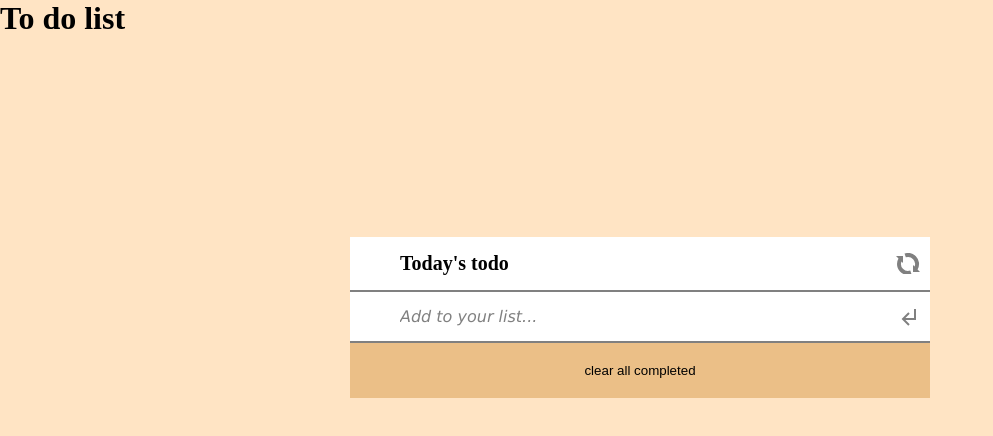
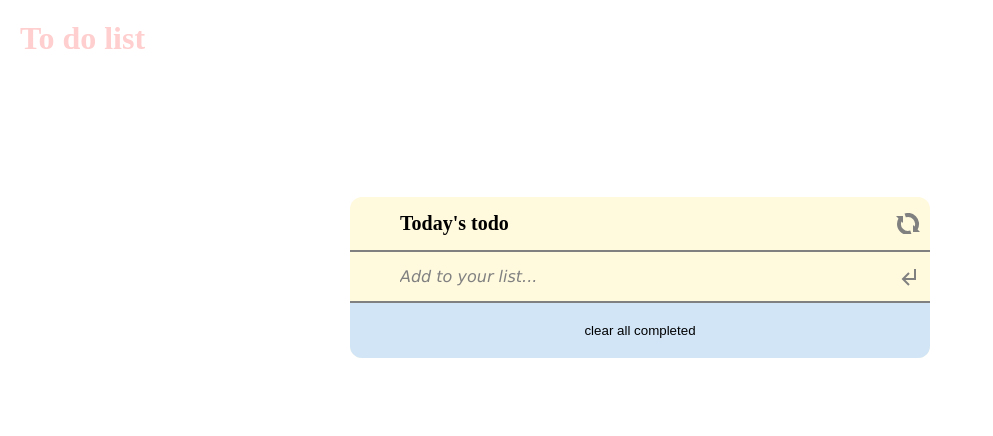
Before and after one commit to houdamzari/Todo-List, a website built with webpack: page src/index.html in a window 1280 px wide. Shown: the whole page, without its empty margins (0-993 px from the left). Built offline with nearby package versions, Linux system fonts and the light colour scheme.

Commit message:
Edit layout

```diff
--- a/package.json
+++ b/package.json
@@ -28,6 +28,7 @@
     "eslint-plugin-import": "^2.26.0",
     "hint": "^7.1.3",
     "html-webpack-plugin": "^5.5.0",
+    "jest": "^29.3.1",
     "style-loader": "^3.3.1",
     "stylelint": "^13.13.1",
     "stylelint-config-standard": "^21.0.0",
--- a/src/style.css
+++ b/src/style.css
@@ -1,15 +1,21 @@
 body {
-  background-color: bisque;
+  background-color: white;
+}
+
+h1 {
+  padding: 20px;
+  color: #ffcece;
 }
 
 .wrapper {
-  background-color: white;
+  background-color: #fff9de;
   width: 580px;
   display: flex;
   flex-direction: column;
   justify-content: center;
   margin: 0 auto;
-  margin-top: 200px;
+  margin-top: 120px;
+  border-radius: 12px;
 }
 
 .todo-list-item {
@@ -74,10 +80,12 @@ body {
 .clear {
   padding: 20px;
   text-align: center;
-  background-color: rgb(235, 191, 135);
+  background-color: #d1e5f7;
   border: none;
   cursor: pointer;
   transition: all 0.4s;
+  border-bottom-right-radius: 12px;
+  border-bottom-left-radius: 12px;
 }
 
 .flex-wrapper {
@@ -161,6 +169,8 @@ button {
 .task-input {
   flex: 1;
   text-transform: capitalize;
+  font-size: 14px;
+  font-weight: lighter;
 }
 
 .remove-btn {
```
Also changed, not shown: 1 other file.
